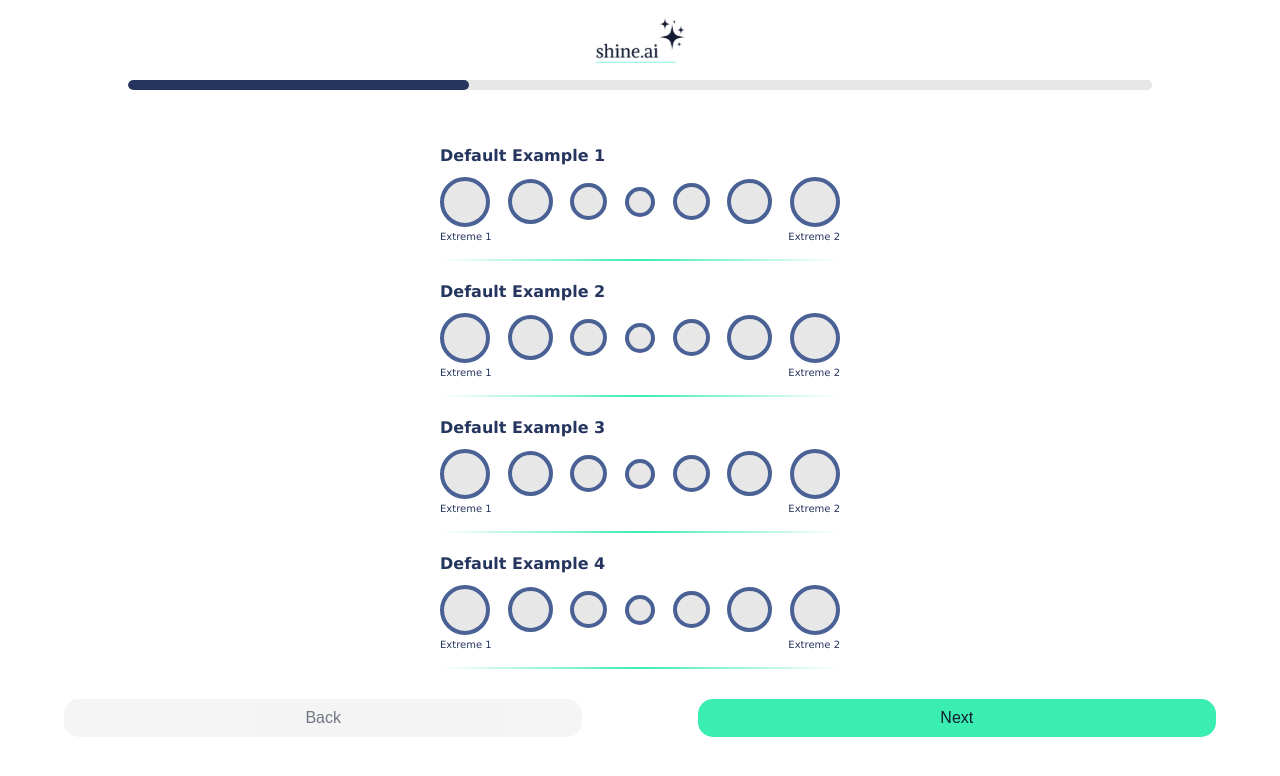
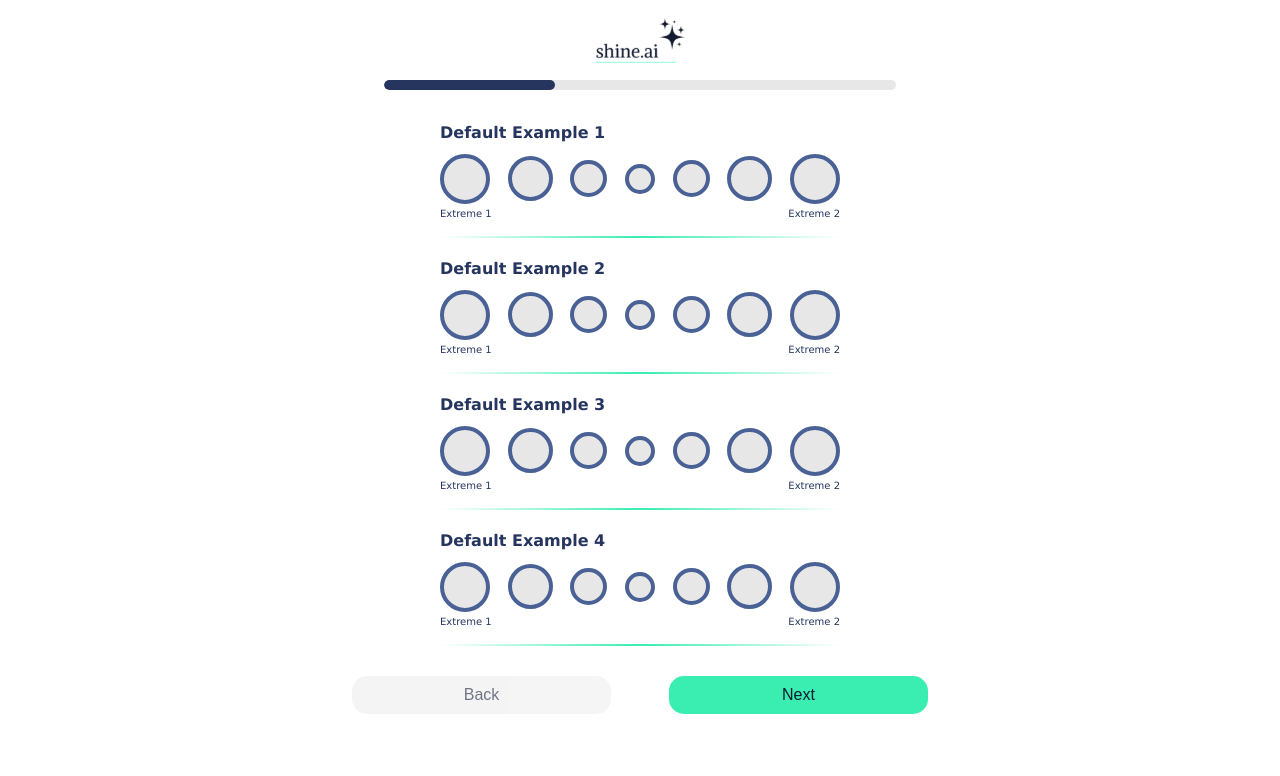
Before and after one commit to BU-Spark/se-shine-ai, a Next.js app: page /assessment in a window 1280 px wide. Shown: the top 776 px of the page. Built offline with nearby package versions, Linux system fonts and the light colour scheme; no server answers; the database is empty; sample sign-in values are in the browser's storage.

Commit message:
Merged assessment pages

```diff
--- a/src/app/assessment/page.tsx
+++ b/src/app/assessment/page.tsx
@@ -3,7 +3,7 @@
 import Assessment from "@/components/assessment/Assessment";
 import AssessmentNavBar from "@/components/assessment/AssessmentNavBar";
 import { collection, doc, getDoc, getDocs, getFirestore, query, setDoc, where } from "firebase/firestore";
-import app from '@/firebase/firebaseConfig';
+import { app } from '@/firebase/firebaseConfig';
 import { useEffect, useState } from "react";
 import { QuestionData } from "@/components/assessment/types";
 
--- a/src/app/registration/page.module.css
+++ b/src/app/registration/page.module.css
@@ -96,7 +96,7 @@
     background-color: rgba(58, 237, 177, 0.8);
 }
 
-@media screen and (max-width: 700px) {
+@media screen and (max-width: 768px) {
     .registrationContainer {
         width: 90%;
     }
--- a/src/components/assessment/Assessment.css
+++ b/src/components/assessment/Assessment.css
@@ -1,11 +1,11 @@
 .assessment-page-container {
     margin: auto;
-    width: 95%;
+    width: 50%;
     height: 100vh;
 }
 
 .progress-bar {
-    width: 80vw;
+    width: 80%;
     height: 10px;
     border-radius: 10px;
     background-color: #e7e7e7;
@@ -24,7 +24,7 @@
     display: flex;
     justify-content: space-between;
     margin-top: 20px;
-    width: 90vw;
+    width: 90%;
     margin: auto;
     margin-top: 0px;
 }
@@ -60,3 +60,9 @@
 .assessment-nav-buttons .submit-button:disabled {
     color: #121B31;
 }
+
+@media screen and (max-width: 768px) {
+    .assessment-page-container {
+        width: 90%;
+    }
+}
--- a/src/components/assessment/AssessmentNavBar.css
+++ b/src/components/assessment/AssessmentNavBar.css
@@ -6,7 +6,7 @@
     display: flex;
     justify-content: center;
     align-items: center;
-    width: 100vw;
+    width: 100%;
     height: 10vh;
 }
 
--- a/src/context/AuthContext.tsx
+++ b/src/context/AuthContext.tsx
@@ -26,7 +26,7 @@ interface AuthProviderProps {
 export const AuthProvider: React.FC<AuthProviderProps> = ({ children }) => {
   const router = useRouter();
   const pathname = usePathname();
-  const publicRoutes = ['/login', '/signup', '/', '/assessment']; // specify public routes allowed without authentication
+  const publicRoutes = ['/login', '/signup', '/']; // specify public routes allowed without authentication
   const [user, setUser] = useState<User | null>(null); // contains firebase user or null
   const [authenticated, setAuthenticated] = useState(false);
   const [loading, setLoading] = useState(true); // loading screen state
```
Also changed, not shown: src/lib/firebase/config.ts (deleted).
